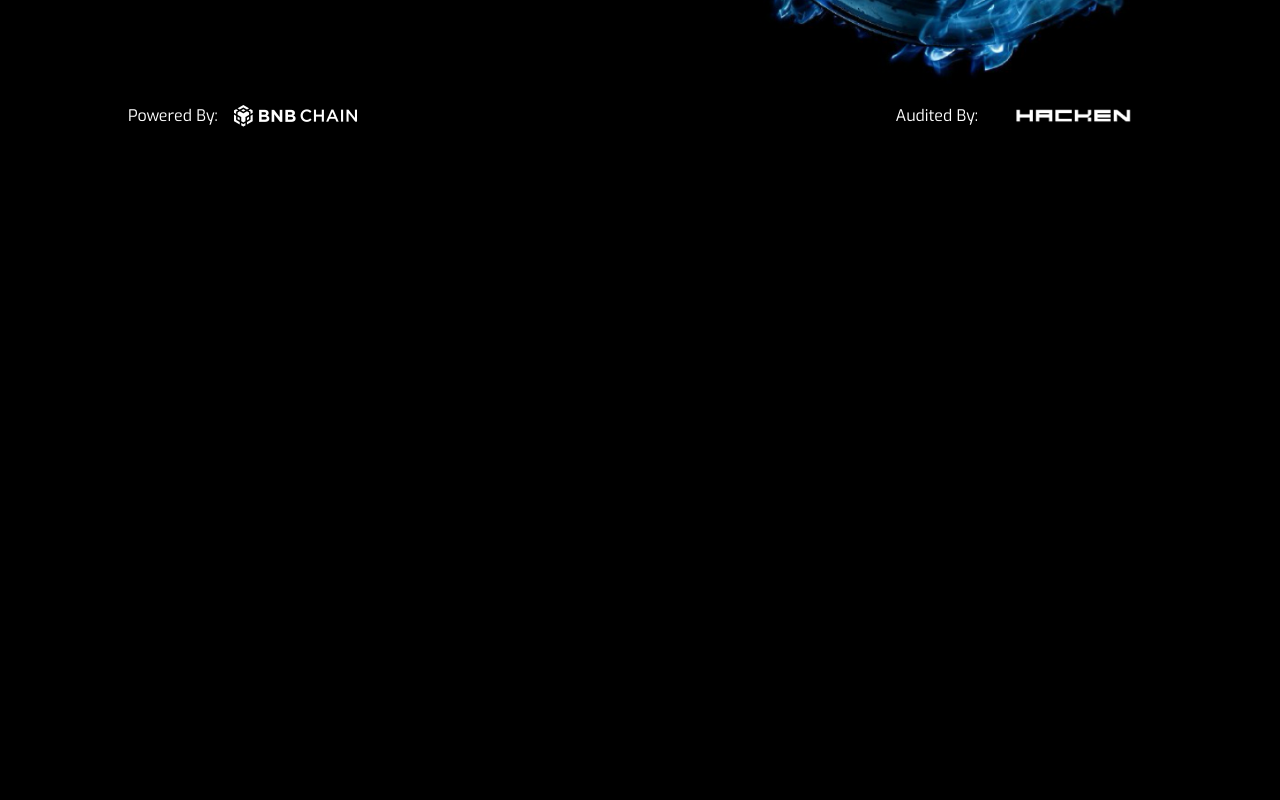
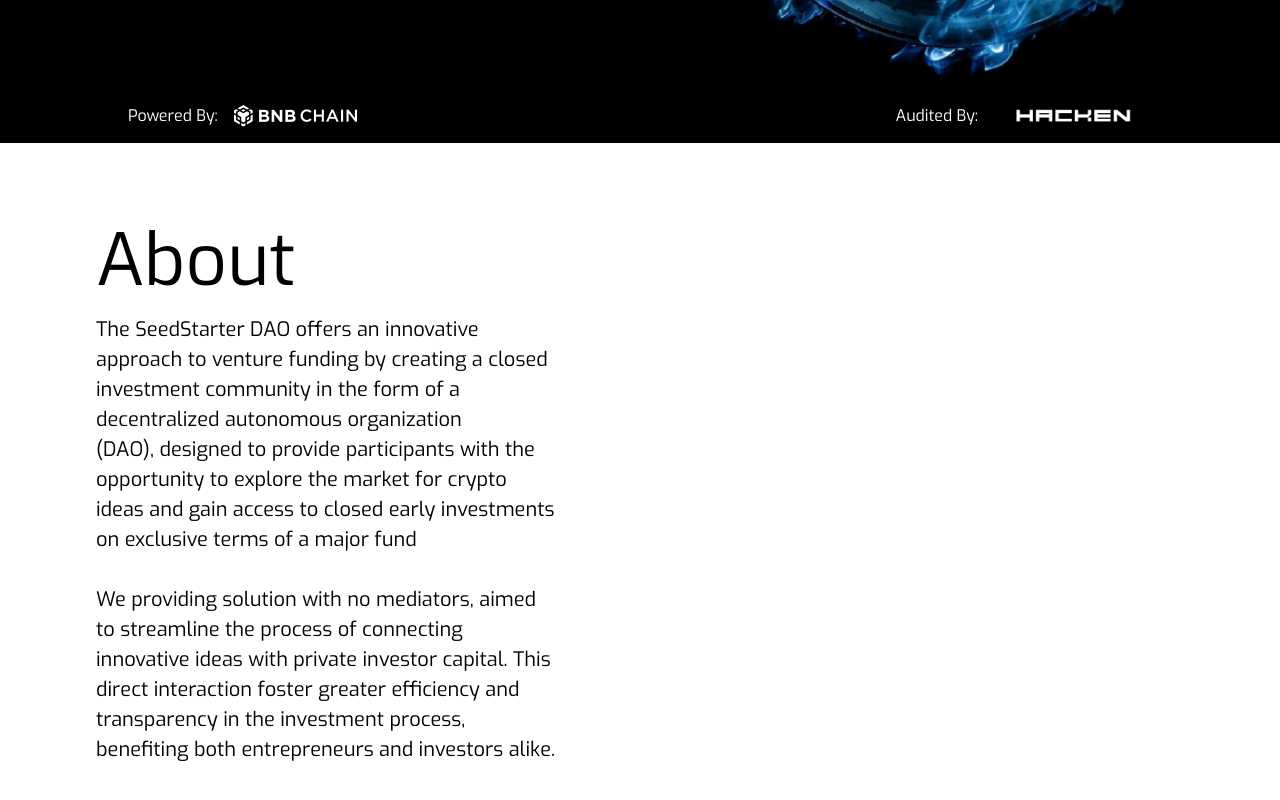
Before and after one commit to rollandor/seedstarter_v2, a Next.js app: page / in a window 1280 px wide. Shown: the part 558-1358 px from the top of the page. Before the commit the page ends 800 px from the top, so only its background shows below. Built offline with nearby package versions, Linux system fonts and the light colour scheme.

Commit message:
updated About component - added new text and changed layout

```diff
--- a/src/app/page.tsx
+++ b/src/app/page.tsx
@@ -9,6 +9,7 @@ export default function Home() {
     <main className="app">
       <Header />
       <FirstSection />
+      <About />
     </main>
   );
 }
--- a/src/components/About/About.module.scss
+++ b/src/components/About/About.module.scss
@@ -1,110 +1,33 @@
 .about {
-  color: white;
-  font-weight: 200;
-  margin: 32px 0;
-  display: flex;
-  flex-direction: column;
+  display: grid;
+  grid-gap: 32px;
+  gap: 32px;
+  grid-template-columns: 1fr 1fr;
+  padding: 0 2rem;
 
-  &__info {
-    width: 50%;
+  &-left {
     display: flex;
     flex-direction: column;
-    gap: 32px;
+    padding: 4rem;
+
+    h1 {
+      font-size: 72px;
+    }
 
     p {
-      margin: 0;
-      font-size: 64px;
-      line-height: 72px;
-
-      span {
-        color: #00E583;
-        font-size: 72px;
-        font-weight: 500;
-      }
-
-      strong {
-        font-weight: 500;
-      }
+      font-size: 20px;
     }
 
-    ul {
-      font-size: 32px;
-      margin: 0;
-
-      li {
-        margin: 0;
+    @media (max-width: 660px) {
+      padding: 1rem;
+      h1 {
+        font-size: 40px;
       }
     }
   }
 
-  &__main {
-    width: 50%;
-    display: flex;
-    flex-direction: column;
-    justify-content: flex-end;
-    gap: 32px;
-
-    p {
-      margin: 0;
-      font-size: 42px;
-
-      span {
-        color: #00E583;
-      }
-
-      b {
-        font-weight: 500;
-      }
-    }
-
-    &-actions {
-      display: flex;
-      gap: 16px;
-    }
-  }
-
-  &__bottom {
-    display: flex;
-    justify-content: space-between;
-    padding: 0 64px;
-
-    &-item {
-      display: flex;
-      align-items: center;
-      gap: 16px;
-    }
+  @media (max-width: 1200px) {
+    grid-template-columns: 1fr;
+    padding-bottom: 32px;
   }
 }
-
-
-.container {
-  display: flex;
-  justify-content: space-between;
-  padding: 0 64px;
-}
-
-.btn-link {
-  color: #2A296B;
-  background: #00E583;
-  padding: 8px 16px;
-  border: 1px solid #00E583;
-  border-radius: 8px;
-  transition: 300ms;
-
-  &:hover {
-    background: transparent;
-    color: white;
-    transition: 300ms;
-  }
-
-  &--inverse {
-    color: white;
-    background: transparent;
-
-    &:hover {
-      background: #00E583;
-      color: #2A296B;
-      transition: 300ms;
-    }
-  }
-}
--- a/src/components/About/About.tsx
+++ b/src/components/About/About.tsx
@@ -1,61 +1,31 @@
 import classNames from "classnames";
 import React, { FC } from "react";
-import Image from "next/image";
 
 import styles from "@/components/About/About.module.scss";
 
 export const About: FC = () => {
   return (
-    <section className={styles["about"]}>
-      <div className={styles["container"]}>
-        <div className={styles["about__info"]}>
+    <section className="flex flex-col bg-white">
+      <div className={styles["about"]}>
+        <div className={styles["about-left"]}>
+          <h1>About</h1>
           <p>
-            <span>SEEDSTARTER -</span>
+            The SeedStarter DAO offers an innovative approach to venture funding
+            by creating a closed investment community in the form of a
+            decentralized autonomous organization (DAO), designed to provide
+            participants with the opportunity to explore the market for crypto
+            ideas and gain access to closed early investments on exclusive terms
+            of a major fund
             <br />
-            <strong>decentralized </strong>
-            private
             <br />
-            investors
-            <strong> venture fund</strong>
+            We providing solution with no mediators, aimed to
+            streamline the process of connecting innovative ideas with private
+            investor capital. This direct interaction foster greater efficiency
+            and transparency in the investment process, benefiting both
+            entrepreneurs and investors alike.
           </p>
-          <ul>
-            <li>Fair participation</li>
-            <li>Deficit tokenomics</li>
-            <li>Decentralized control</li>
-          </ul>
         </div>
-
-        <div className={styles["about__main"]}>
-          <p>
-            <strong>JOIN </strong>
-            <span>
-              the closed investment <br /> community{" "}
-            </span>
-            and become a
-            <b>
-              <span> SEED </span>
-            </b>
-            <br />
-            investor with
-            <b>
-              <span> SEEDSTARTER</span>
-            </b>
-          </p>
-          <div className={styles["about__main-actions"]}>
-            <a
-              href="#"
-              className={classNames(
-                styles["btn-link"],
-                styles["btn-link--inverse"]
-              )}
-            >
-              Explore
-            </a>
-            <a href="#" className={styles["btn-link"]}>
-              Participate
-            </a>
-          </div>
-        </div>
+        <div className={styles["about-right"]}></div>
       </div>
     </section>
   );
--- a/src/components/FirstSection/FirstSection.module.scss
+++ b/src/components/FirstSection/FirstSection.module.scss
@@ -13,14 +13,15 @@
     grid-template-columns: 1fr;
     padding-bottom: 32px;
   }
+}
 
-  .container {
-    display: flex;
-    justify-content: center;
-  }
+.container {
+  display: flex;
+  justify-content: center;
 }
 
 .left {
+  max-width: 600px;
   display: flex;
   flex-direction: column;
   justify-content: center;
```
